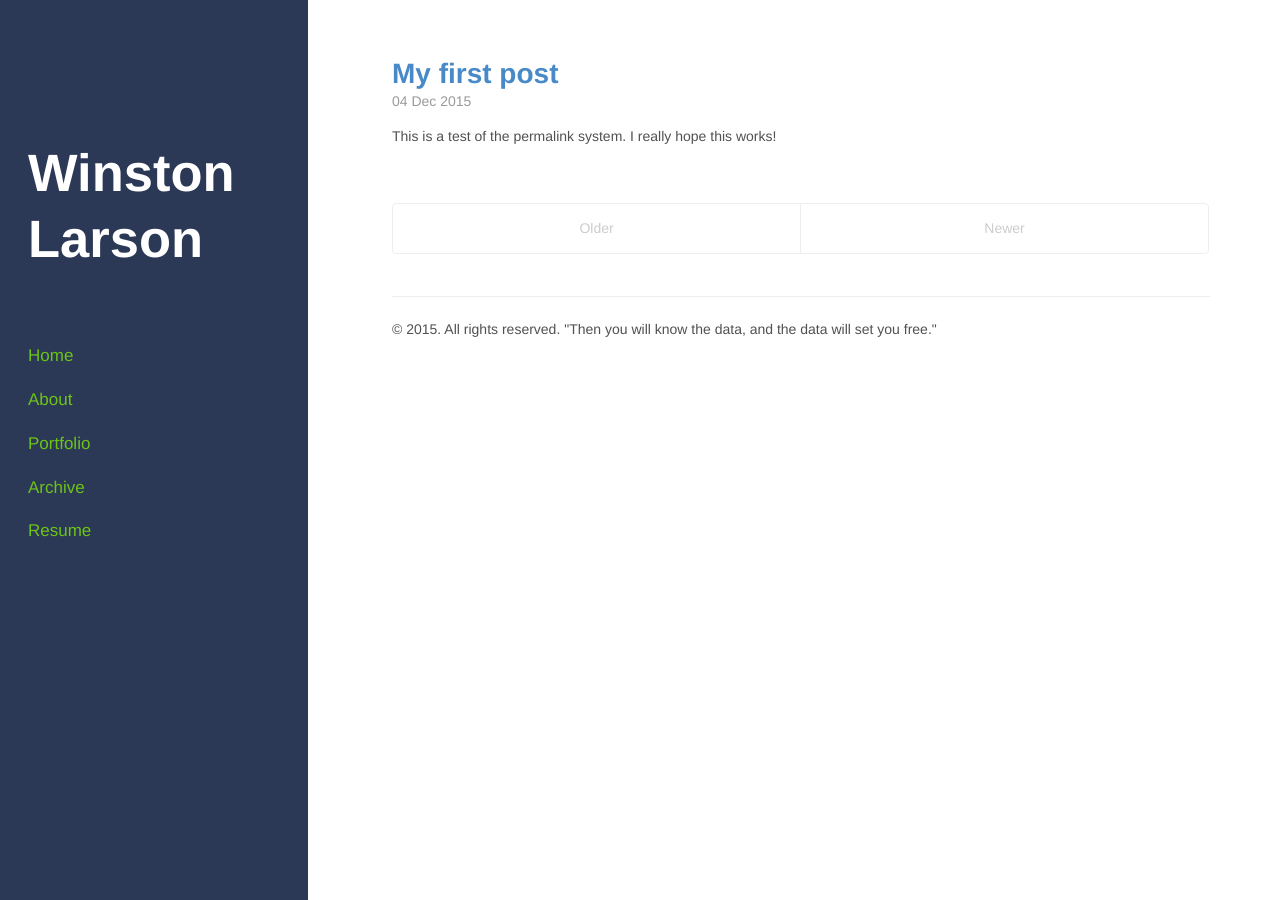
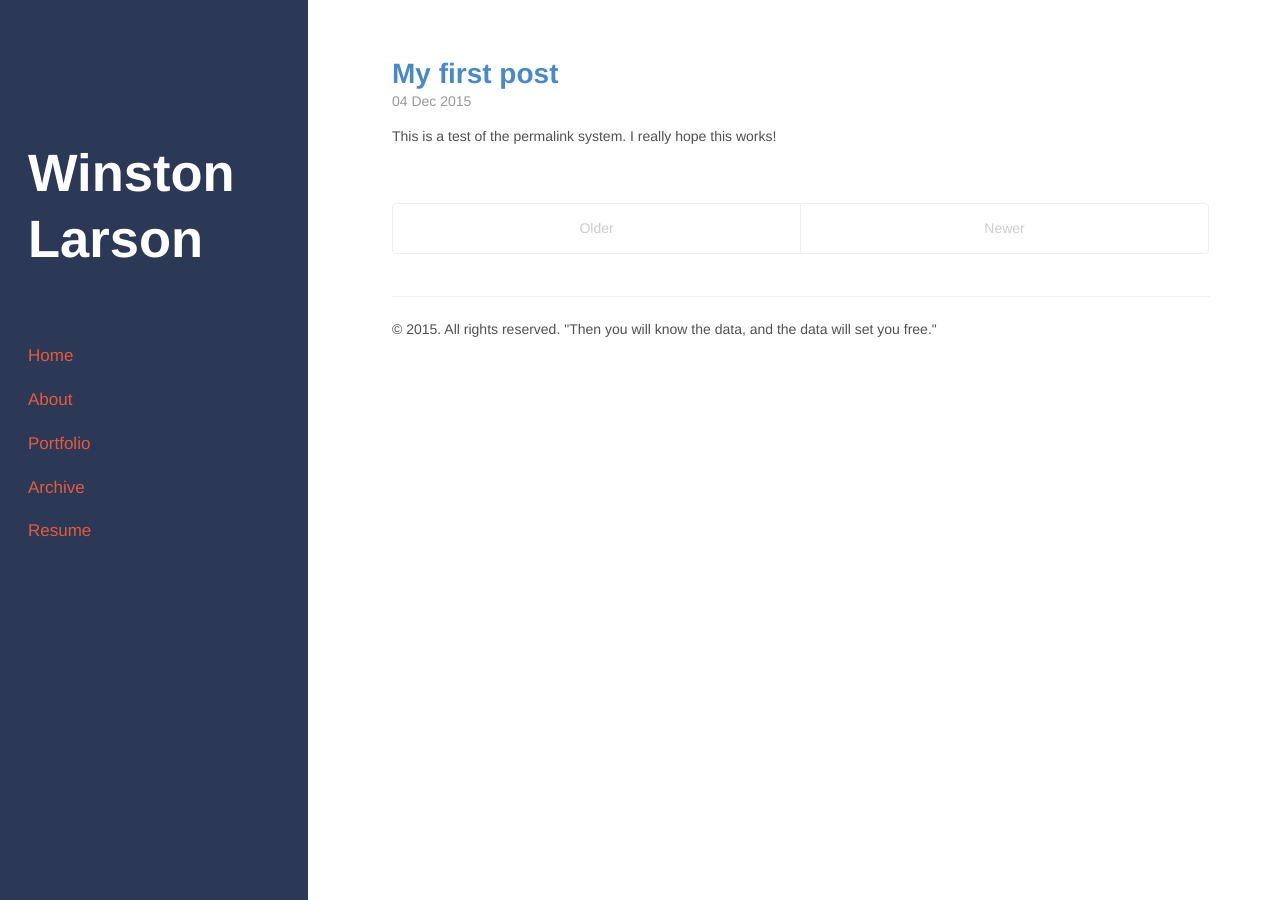
Before and after one commit to winstonlarson/old_website, a Jekyll site: the page built from index.html, in a window 1280 px wide. Built offline with Jekyll 4.4.1, drawn with Linux system fonts in a browser that asks for light colours; some web fonts are replaced; the list of posts is cut into pages by our own code.

Commit message:
more colors

```diff
--- a/public/css/hyde.css
+++ b/public/css/hyde.css
@@ -38,14 +38,11 @@
   html {
     font-size: 14px;
   }
-  h1 {
-    color: #737CA1;
-  }
   h2, h3, h4, h5, h6 {
     color: #E55B3C;
   }
   a {
-    color: #6CC417;
+    color: #488AC7;
   }
 }
 @media (min-width: 58em) {
@@ -80,7 +77,7 @@
 
 /* Sidebar links */
 .sidebar a {
-  color: #6CC417;
+  color: #E55B3C;
 }
 
 /* About section */
```
